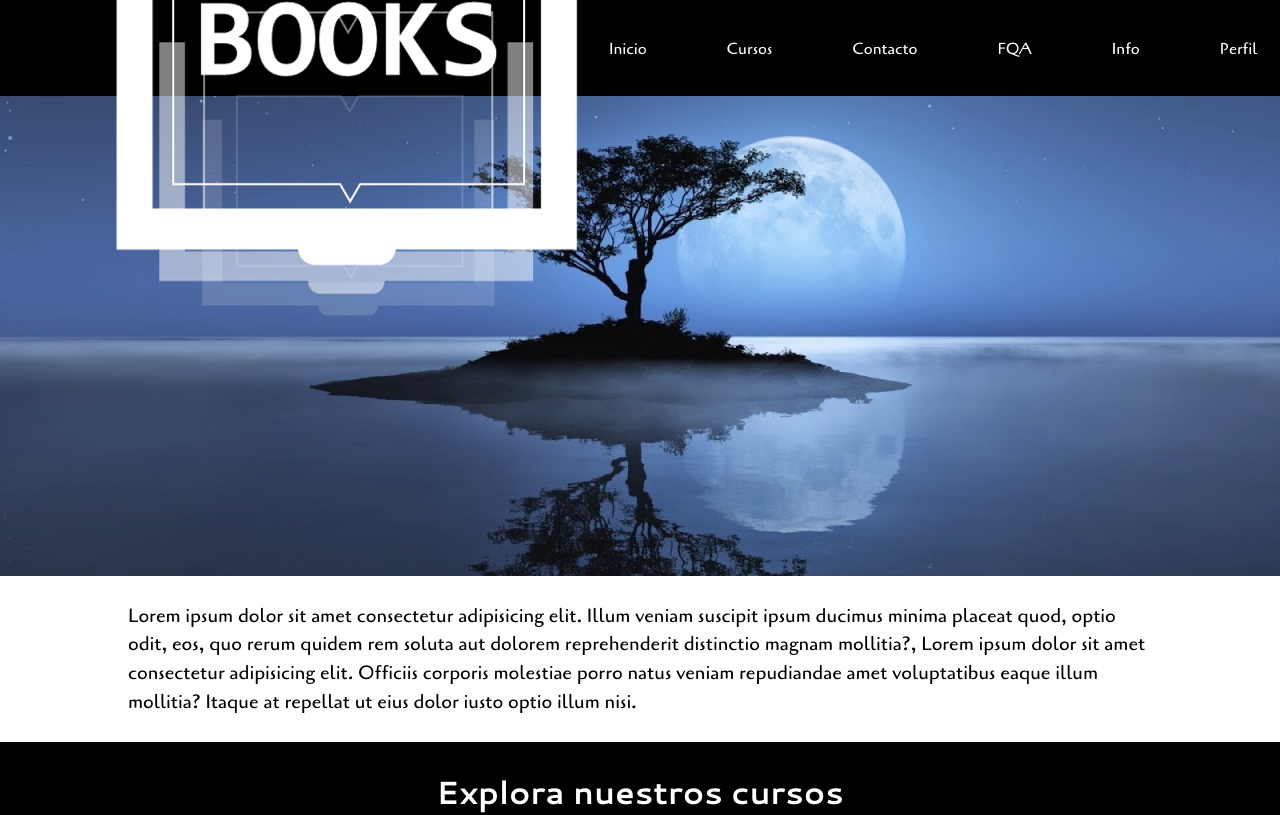
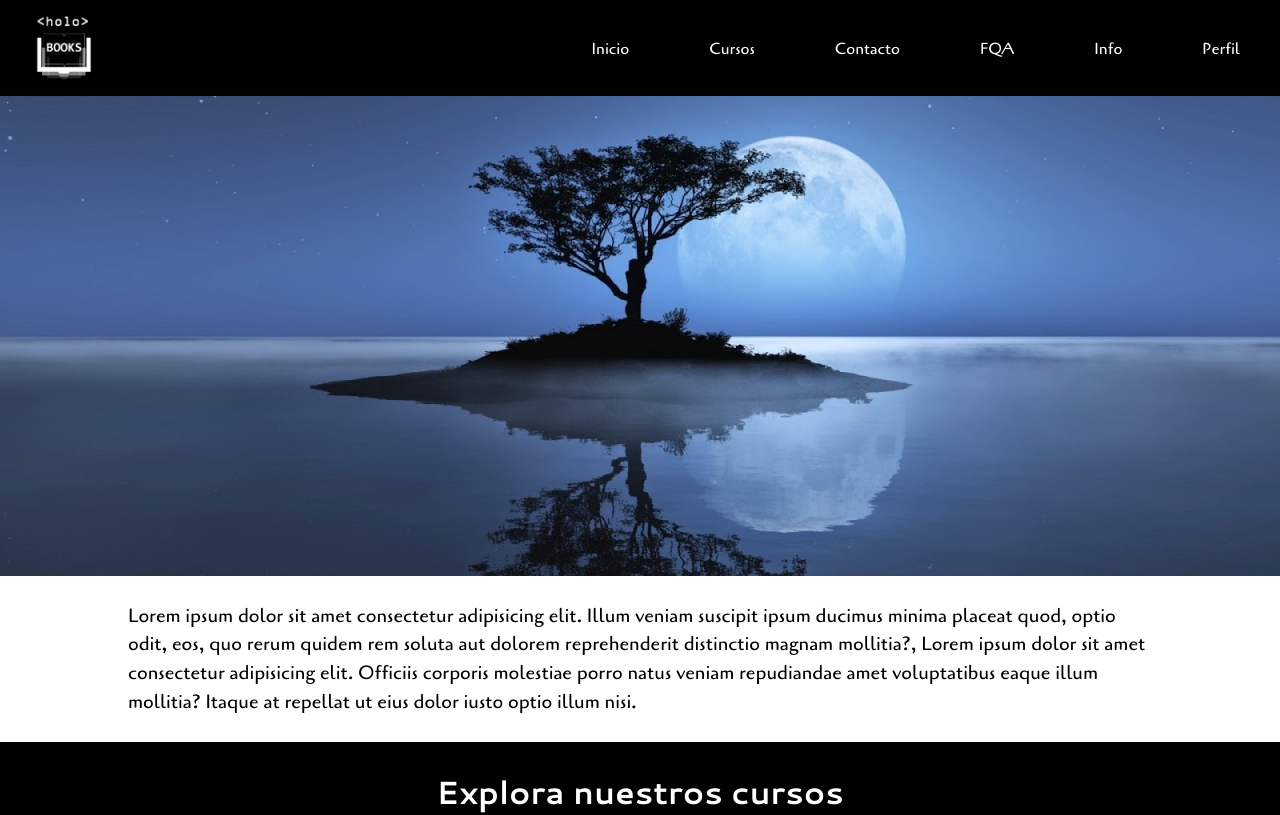
Before and after one commit to lociam06/HoloBooks_6to_FP, a React (Vite) app: page / in a window 1280 px wide. Shown: the top 815 px of the page. Built offline with nearby package versions, Linux system fonts and the light colour scheme.

Commit message:
nav icon bug fixed

```diff
--- a/src/componets/CusNav/CusNav.css
+++ b/src/componets/CusNav/CusNav.css
@@ -5,11 +5,6 @@ nav{
     align-items: center;
     justify-content: space-between;
     background: var(--holo_dark);
-}
-nav a img{
-    height: 10%;
-    padding: 10%;
-    box-sizing: border-box;
 }
 
 nav .right-side{
@@ -36,3 +31,12 @@ nav .left-side{
     margin-left: 1em;
     height: 100%;
 }
+nav .left-side a{
+    height: 100%;
+    box-sizing: border-box;
+}
+nav .left-side a img{
+    height: 100%;
+    padding: 1em;
+    box-sizing: border-box;
+}
```
